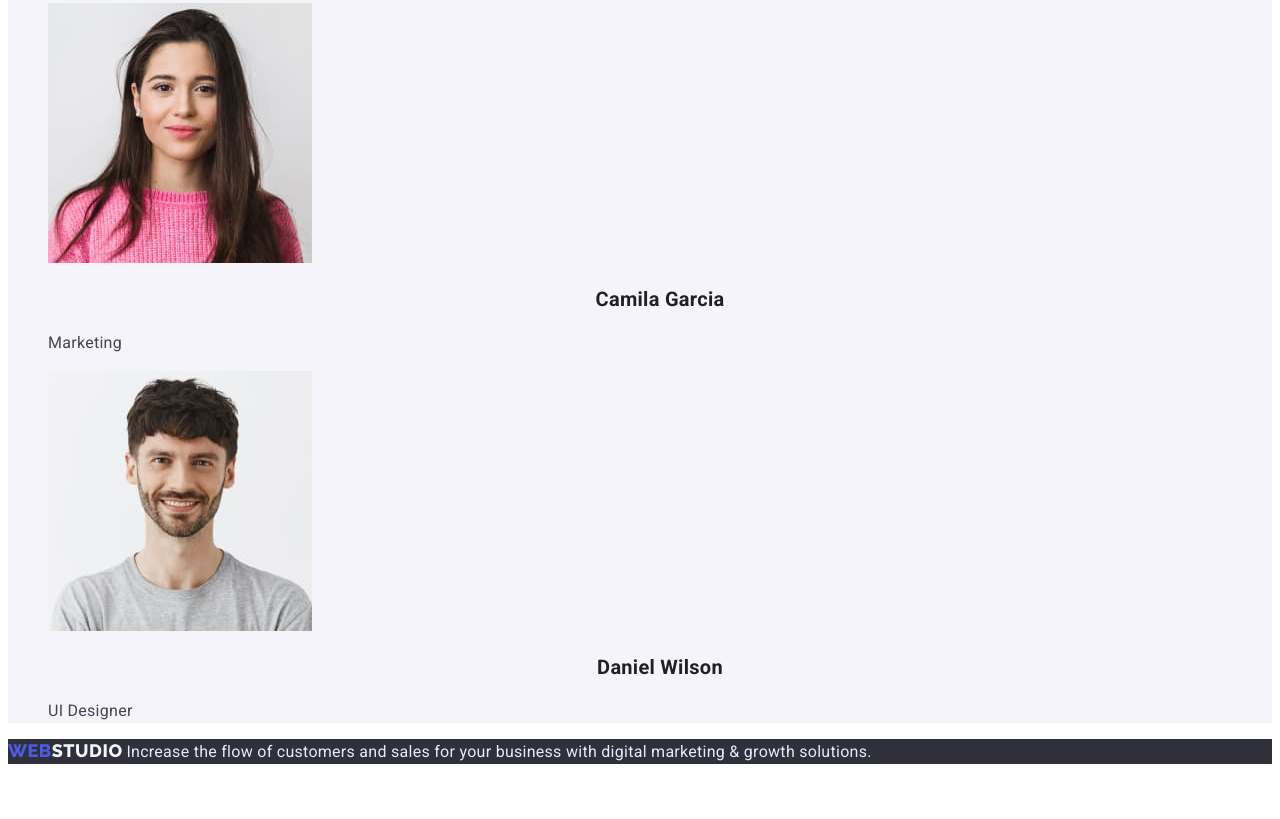
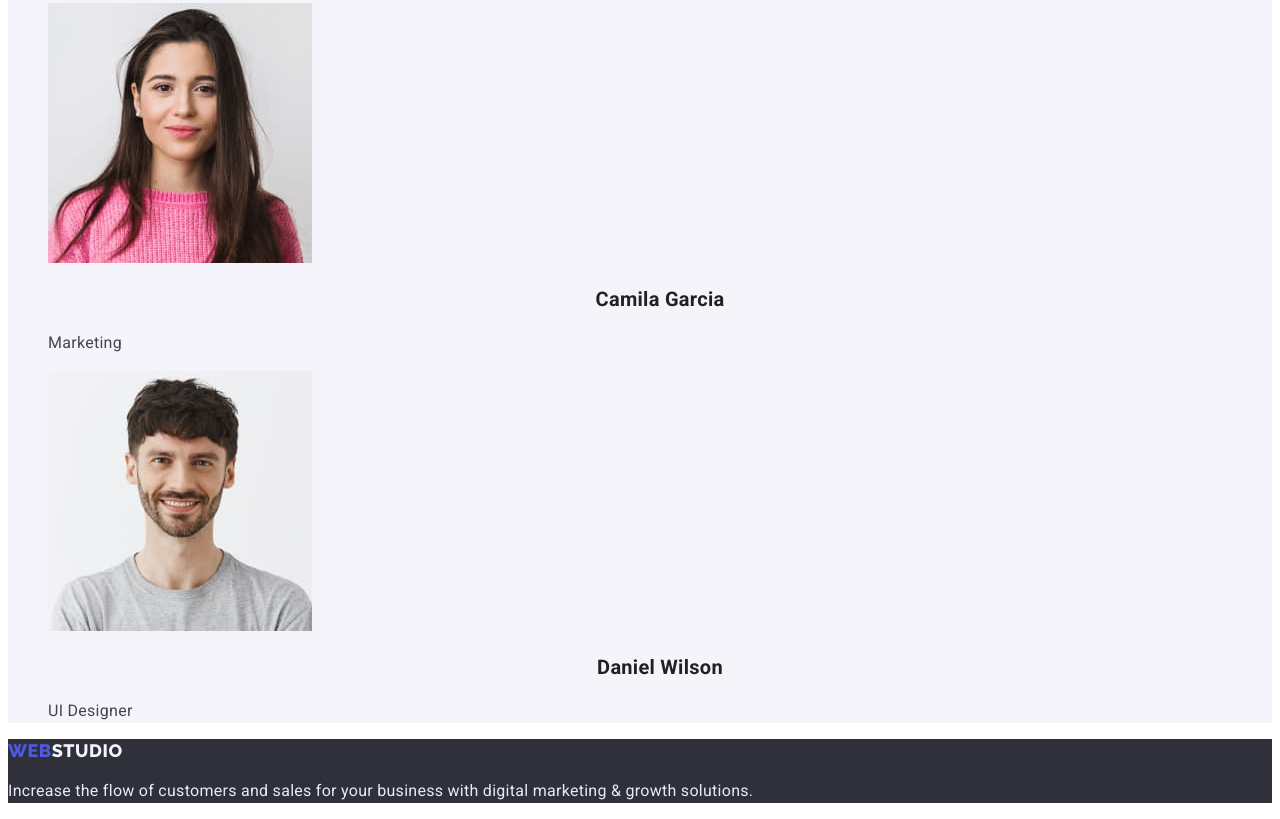
Before and after one commit to NatMos01/goit-homework-02, a plain HTML site: page index.html in a window 1280 px wide. Shown: the part 2543-3362 px from the top of the page. Before the commit the page ends 3315 px from the top, so only its background shows below. Drawn offline with Linux system fonts and the light colour scheme.

Commit message:
Update index.html

```diff
--- a/index.html
+++ b/index.html
@@ -108,10 +108,12 @@
 			</section>
 		</main>
 		<footer class="footer">
-			<a href="./index.html" class="logo-primary-footer">WEB<span class="logo-secondary-footer">STUDIO</span></a>
-			<b class="footer-info">
-				Increase the flow of customers and sales for your business with digital marketing & growth solutions.
-			</b>
+			<div>
+				<a href="./index.html" class="logo-primary-footer">WEB<span class="logo-secondary-footer">STUDIO</span></a>
+				<p class="footer-info">
+					Increase the flow of customers and sales for your business with digital marketing & growth solutions.
+				</p>
+			</div>
 		</footer>
 	</body>
 </html>
```
